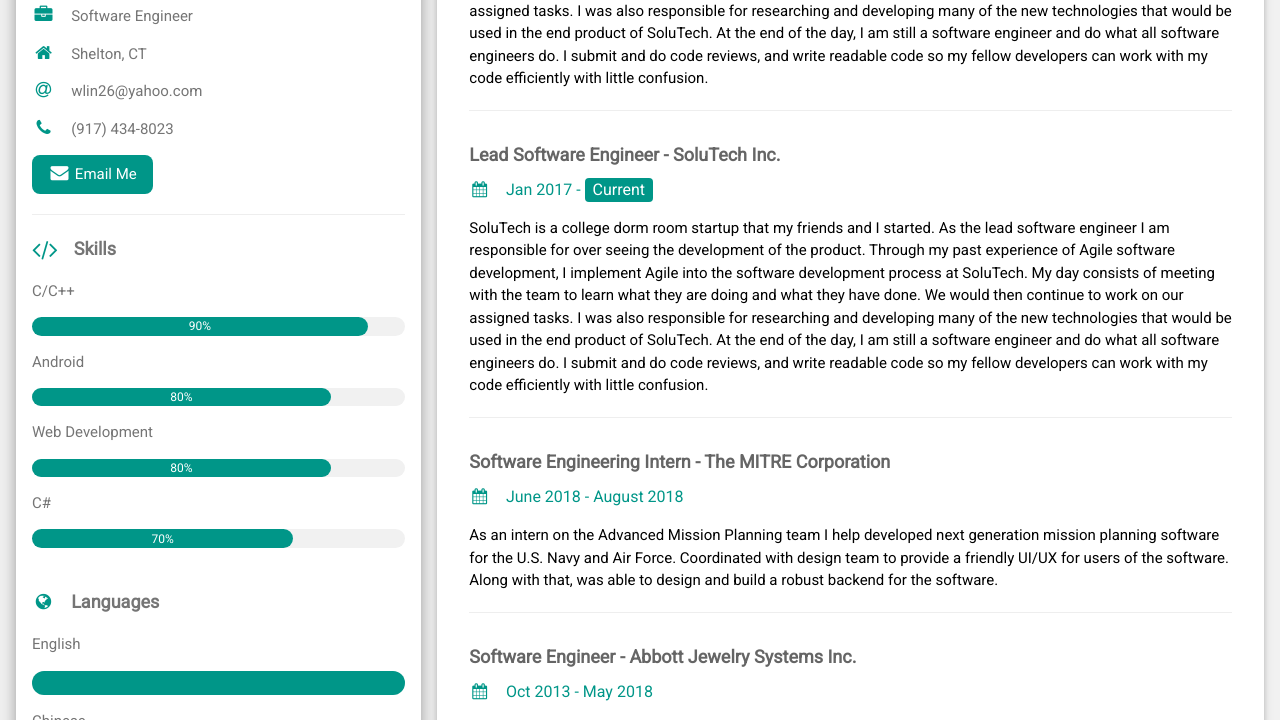
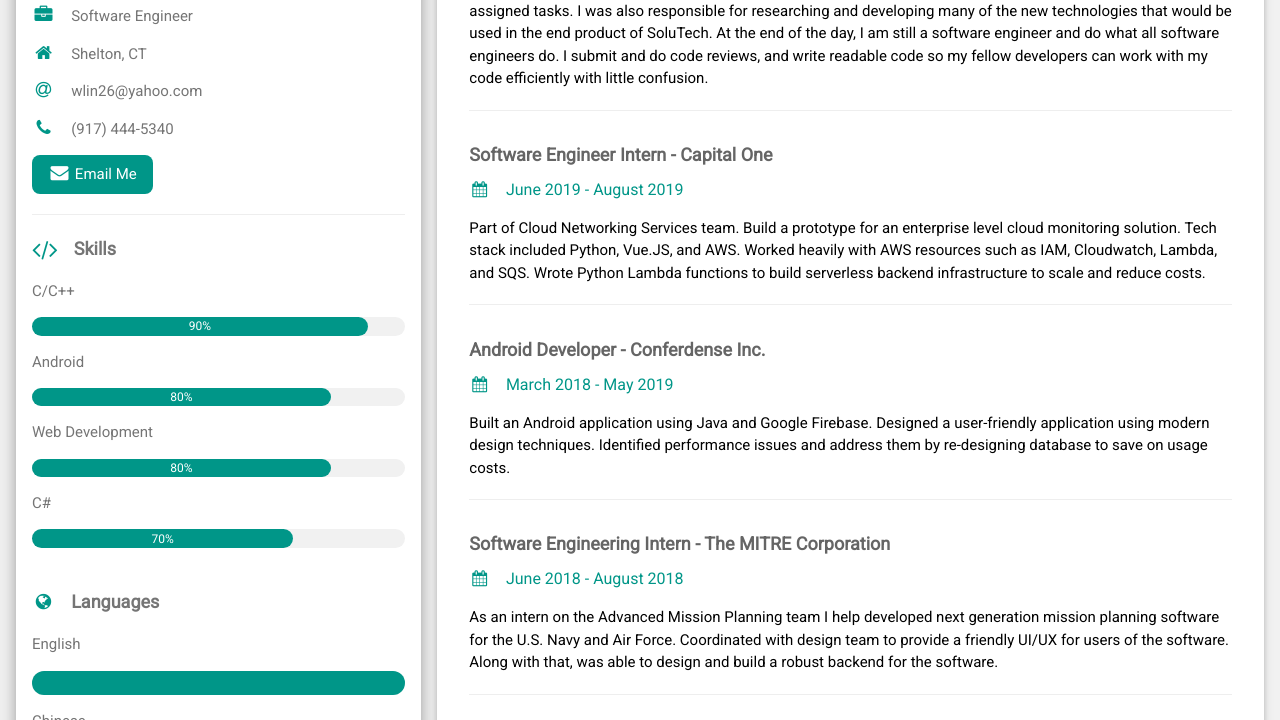
Before and after one commit to FanciestW/williamlin.tech, a plain HTML site: page index.html in a window 1280 px wide. Shown: the part 469-1189 px from the top of the page. Drawn offline with nearby package versions, Linux system fonts and the light colour scheme.

Commit message:
Updated work experience and import of script

```diff
--- a/index.html
+++ b/index.html
@@ -13,7 +13,7 @@
 </style>
 <body class="w3-light-grey">
     <script src="https://ajax.googleapis.com/ajax/libs/jquery/3.3.1/jquery.min.js"></script>
-    <script src="/script/script.js"></script>
+    <script src="./script/script.js"></script>
 
     <!-- Send Email Message Modal -->
     <div id="sendEmailForm" class="w3-modal">
@@ -46,14 +46,6 @@
                         <textarea class="w3-input w3-border" name="message" rows="10" style="resize:none;" placeholder="Message"></textarea>
                     </div>
                 </div>
-
-                <!-- <div class="w3-section">
-                    <label><b>Your Full Name:</b></label>
-                    <input class="w3-input w3-border w3-margin-bottom" type="text" placeholder="John Doe" name="usrname" required>
-                    <label><b>Your Email Address:</b></label>
-                    <input class="w3-input w3-border w3-margin-bottom" type="email" placeholder="john.doe@example.com" name="psw" required>
-                    <label><b>Your Message:</b></label>
-                </div> -->
             </form>
 
             <div class="w3-container w3-border-top w3-padding-16 w3-light-grey">
@@ -82,7 +74,7 @@
                 <p><i class="fa fa-briefcase fa-fw w3-margin-right w3-large w3-text-teal"></i>Software Engineer</p>
                 <p><i class="fa fa-home fa-fw w3-margin-right w3-large w3-text-teal"></i>Shelton, CT</p>
                 <p id="emailBtn"><i class="fa fa-at fa-fw w3-margin-right w3-large w3-text-teal"></i>wlin26@yahoo.com</p>
-                <p><i class="fa fa-phone fa-fw w3-margin-right w3-large w3-text-teal"></i>(917) 434-8023</p>
+                <p><i class="fa fa-phone fa-fw w3-margin-right w3-large w3-text-teal"></i>(917) 444-5340</p>
                 <button id="btnEmailMe" class="w3-btn w3-round-large w3-teal"><i class="fa fa-envelope fa-fw w3-large w3-text-white"></i> Email Me</button>
                 <hr>
 
@@ -136,15 +128,22 @@
             <div class="w3-container w3-card w3-white w3-margin-bottom">
                 <h2 class="w3-text-grey w3-padding-16"><i class="fa fa-suitcase fa-fw w3-margin-right w3-xxlarge w3-text-teal"></i>Work Experience</h2>
                 <div class="w3-container">
-                    <h5 class="w3-opacity"><b>Software Engineer Intern - Capital One</b></h5>
+                    <h5 class="w3-opacity"><b>Lead Software Engineer - SoluTech Inc.</b></h5>
                     <h6 class="w3-text-teal"><i class="fa fa-calendar fa-fw w3-margin-right"></i>Jan 2017 - <span class="w3-tag w3-teal w3-round">Current</span></h6>
                     <p>SoluTech is a college dorm room startup that my friends and I started. As the lead software engineer I am responsible for over seeing the development of the product. Through my past experience of Agile software development, I implement Agile into the software development process at SoluTech. My day consists of meeting with the team to learn what they are doing and what they have done. We would then continue to work on our assigned tasks. I was also responsible for researching and developing many of the new technologies that would be used in the end product of SoluTech. At the end of the day, I am still a software engineer and do what all software engineers do. I submit and do code reviews, and write readable code so my fellow developers can work with my code efficiently with little confusion.</p>
                     <hr>
                 </div>
                 <div class="w3-container">
-                    <h5 class="w3-opacity"><b>Lead Software Engineer - SoluTech Inc.</b></h5>
-                    <h6 class="w3-text-teal"><i class="fa fa-calendar fa-fw w3-margin-right"></i>Jan 2017 - <span class="w3-tag w3-teal w3-round">Current</span></h6>
-                    <p>SoluTech is a college dorm room startup that my friends and I started. As the lead software engineer I am responsible for over seeing the development of the product. Through my past experience of Agile software development, I implement Agile into the software development process at SoluTech. My day consists of meeting with the team to learn what they are doing and what they have done. We would then continue to work on our assigned tasks. I was also responsible for researching and developing many of the new technologies that would be used in the end product of SoluTech. At the end of the day, I am still a software engineer and do what all software engineers do. I submit and do code reviews, and write readable code so my fellow developers can work with my code efficiently with little confusion.</p>
+                    <h5 class="w3-opacity"><b>Software Engineer Intern - Capital One</b></h5>
+                    <h6 class="w3-text-teal"><i class="fa fa-calendar fa-fw w3-margin-right"></i>June 2019 - August 2019</h6>
+                    <p>Part of Cloud Networking Services team. Build a prototype for an enterprise level cloud monitoring solution. Tech stack included Python, Vue.JS, and AWS. Worked heavily with AWS resources such as IAM, Cloudwatch, Lambda, and SQS. Wrote Python Lambda functions to build serverless backend infrastructure to scale and reduce costs.</p>
+                    <hr>
+                </div>
+                <div class="w3-container">
+                    <h5 class="w3-opacity"><b>Android Developer - Conferdense Inc.</b></h5>
+                    <h6 class="w3-text-teal"><i class="fa fa-calendar fa-fw w3-margin-right"></i>March 2018 - May 2019</h6>
+                    <p>Built an Android application using Java and Google Firebase. Designed a user-friendly application using modern design techniques. Identified performance issues and address them by re-designing database to save on usage costs.
+                    </p>
                     <hr>
                 </div>
                 <div class="w3-container">
```
